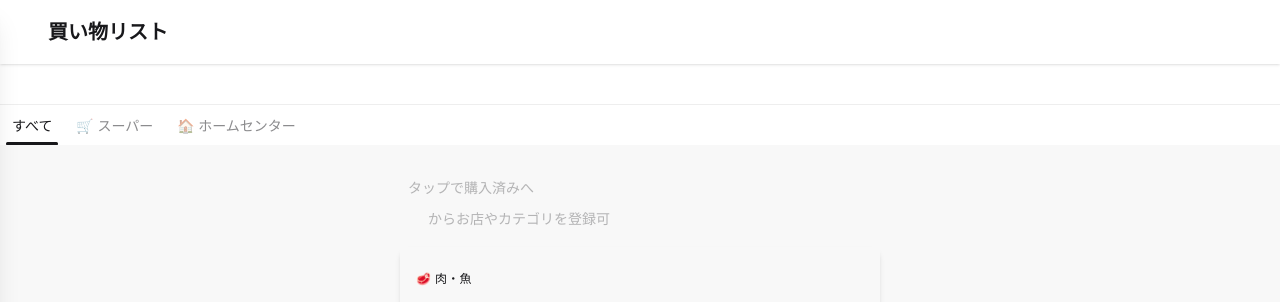
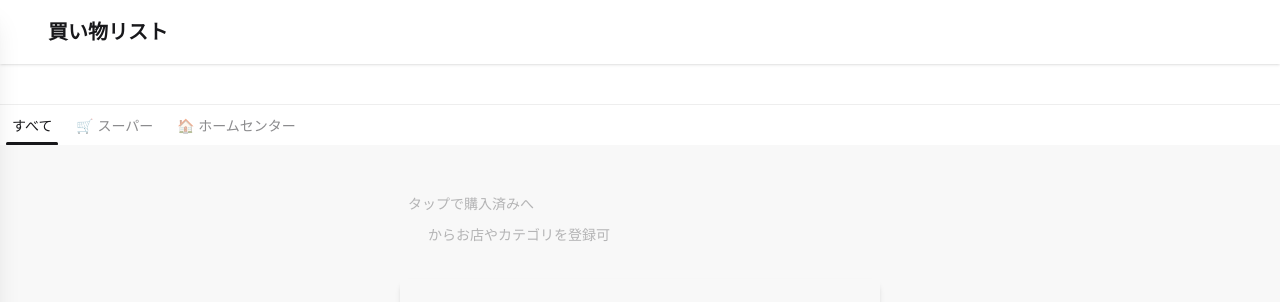
Before and after one commit to ashcolor/grocery-list, a React (Vite) app: page / in a window 1280 px wide. Shown: the top 302 px of the page. Built offline with nearby package versions, Linux system fonts and the light colour scheme; some icons are missing.

Commit message:
chg: UI調整

```diff
--- a/src/components/GroceryList.tsx
+++ b/src/components/GroceryList.tsx
@@ -396,7 +396,7 @@ export default function GroceryList({
       >
         <SortableContext items={catSortableIds} strategy={verticalListSortingStrategy}>
           <div className="flex flex-col gap-4 pt-4">
-            <div className="text-base-content/30 text-sm select-none space-y-2 px-2 leading-relaxed">
+            <div className="text-base-content/30 text-sm select-none space-y-2 py-4 px-2 leading-relaxed">
               {mode === "shopping" ? (<>
                 <p>タップで購入済みへ</p>
                 <p><Icon icon="mdi:cog" className="inline size-4" /> からお店やカテゴリを登録可</p>
--- a/src/index.css
+++ b/src/index.css
@@ -40,4 +40,5 @@
 
 .fab {
   bottom: 5.5rem;
+  z-index: 40;
 }
```
